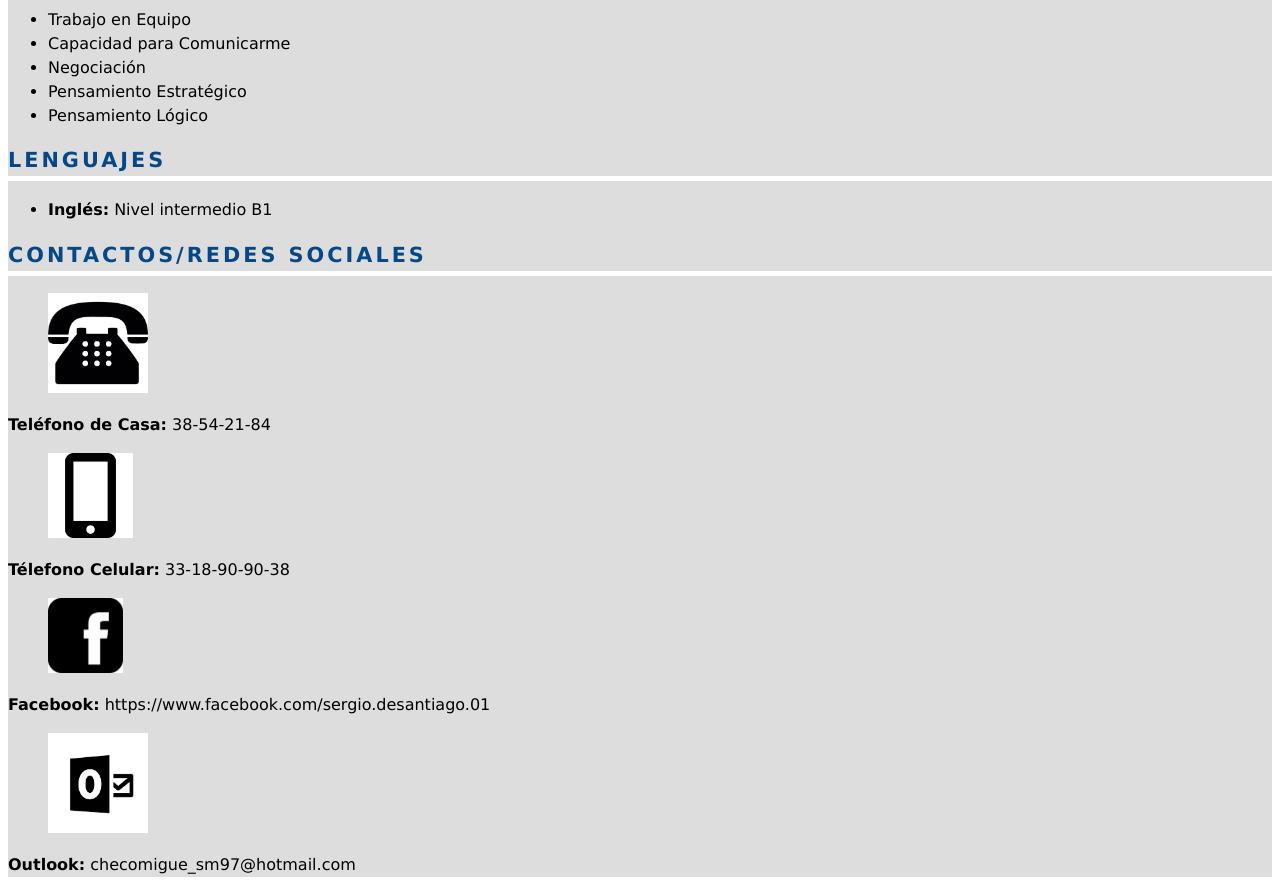
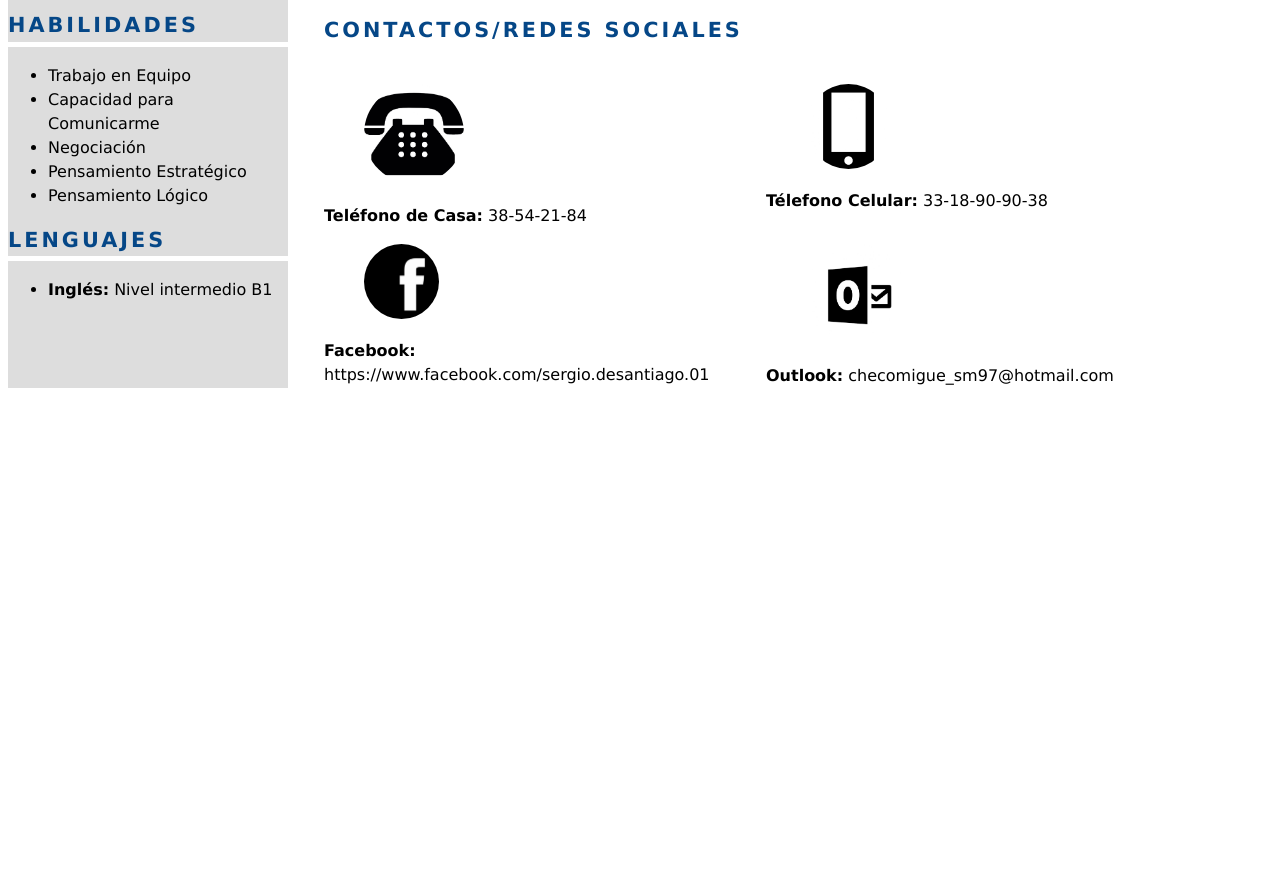
Before and after one commit to checochago/my-CV, a plain HTML site: page index.html in a window 1280 px wide. Shown: the part 416-1296 px from the top of the page. After the commit the page ends 812 px from the top, so only its background shows below. Drawn offline with Linux system fonts and the light colour scheme.

Commit message:
Modificación de contactos moviendolo de aside a main

```diff
--- a/estilo/style.css
+++ b/estilo/style.css
@@ -1,9 +1,31 @@
+/* LAYOUT */
+.main-container{
+  display: flex;
+  width: 1200px;
+}
+
+/* ASIDE */
 aside{
   background-color: #DDDDDD;
+  width: 34%;
+  margin-right: 3%;
 }
 
 #perfil-foto img{
   border-radius: 50%;
+}
+
+.contacts img{
+  border-radius: 50%;
+}
+
+.cont{
+  display: flex;
+  flex-wrap: wrap;
+}
+
+.cont article{
+  width: 50%;
 }
 
 h2{
--- a/index.html
+++ b/index.html
@@ -8,6 +8,7 @@
     </title>
   </head>
   <body>
+    <div class="main-container">
       <aside>
         <h1 ALIGN="left">CV</h1>
         <figure id="perfil-foto">
@@ -36,49 +37,6 @@
             <li><strong>Inglés:</strong> Nivel intermedio B1 </li>
           </ul>
         </section>
-      <section>
-        <h2><strong>Contactos/Redes Sociales</strong></h2>
-        <article>
-          <figure>
-            <img
-            src="img/telefono.jpg"
-            alt="telefono"
-            width="100"
-            height="100">
-          </figure>
-          <span class="general"><strong>Teléfono de Casa:</strong> 38-54-21-84</span>
-        </article>
-        <article>
-          <figure>
-            <img
-            src="img/celular.jpg"
-            alt="celular"
-            width="85"
-            height="85">
-          </figure>
-          <span class="general"><strong>Télefono Celular:</strong> 33-18-90-90-38</span>
-        </article>
-        <article>
-          <figure>
-            <img
-            src="img/facebook.jpg"
-            alt="facebook"
-            width="75"
-            height="75">
-          </figure>
-          <span class="general"><strong>Facebook:</strong> https://www.facebook.com/sergio.desantiago.01</span>
-        </article>
-        <article>
-          <figure>
-            <img
-            src="img/outlook.jpg"
-            alt="outlook"
-            width="100"
-            height="100">
-          </figure>
-          <span class="general"><strong>Outlook:</strong> checomigue_sm97@hotmail.com</span>
-        </article>
-      </section>
       </aside>
       <!-- Seccion Principal -->
       <main>
@@ -105,6 +63,52 @@
             </li>
           </ul>
         </section>
+        <section>
+          <h2><strong>Contactos/Redes Sociales</strong></h2>
+          <div class="cont">
+            <article>
+              <figure id="tel" class="contacts">
+                <img
+                src="img/telefono.jpg"
+                alt="telefono"
+                width="100"
+                height="100">
+              </figure>
+              <span class="general"><strong>Teléfono de Casa:</strong> 38-54-21-84</span>
+            </article>
+            <article>
+              <figure id="cel" class="contacts">
+                <img
+                src="img/celular.jpg"
+                alt="celular"
+                width="85"
+                height="85">
+              </figure>
+              <span class="general"><strong>Télefono Celular:</strong> 33-18-90-90-38</span>
+            </article>
+            <article>
+              <figure id="faceb" class="contacts">
+                <img
+                src="img/facebook.jpg"
+                alt="facebook"
+                width="75"
+                height="75">
+              </figure>
+              <span class="general"><strong>Facebook:</strong> https://www.facebook.com/sergio.desantiago.01</span>
+            </article>
+            <article>
+              <figure id="correo" class="contacts">
+                <img
+                src="img/outlook.jpg"
+                alt="outlook"
+                width="100"
+                height="100">
+              </figure>
+              <span class="general"><strong>Outlook:</strong> checomigue_sm97@hotmail.com</span>
+            </article>
+          </div>
+        </section>
+    </div>
     </main>
   </body>
 </html>
```
Lines whose indentation alone changed are shown as unchanged.
